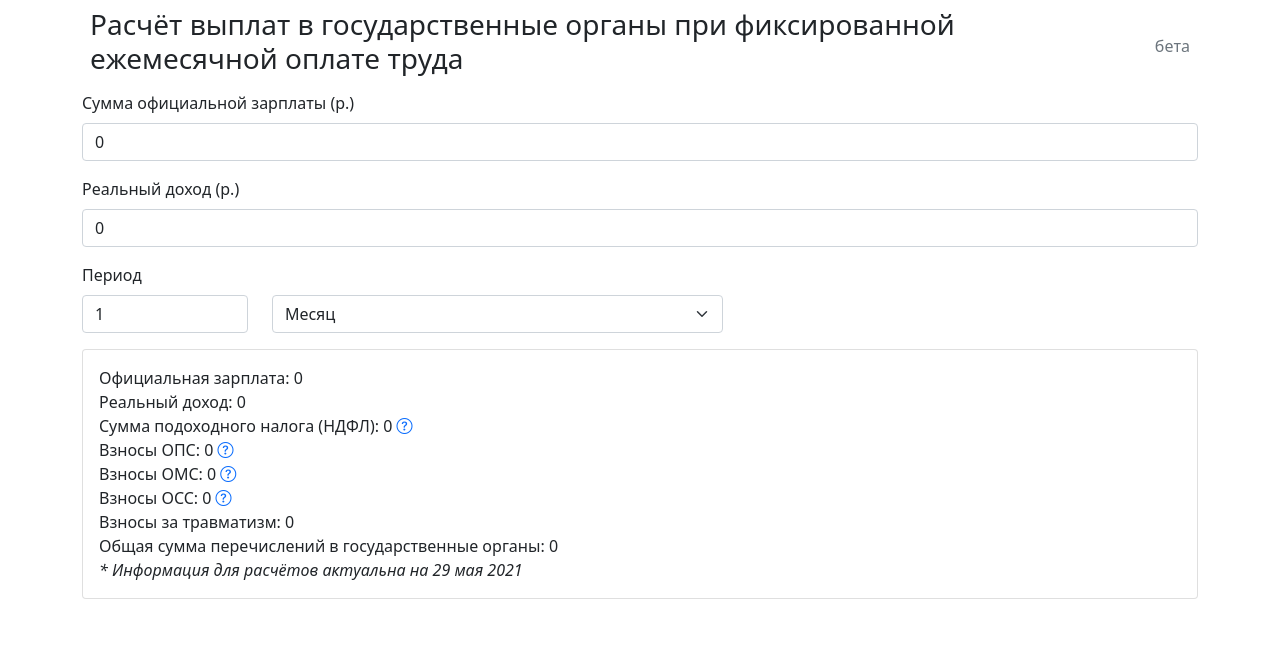
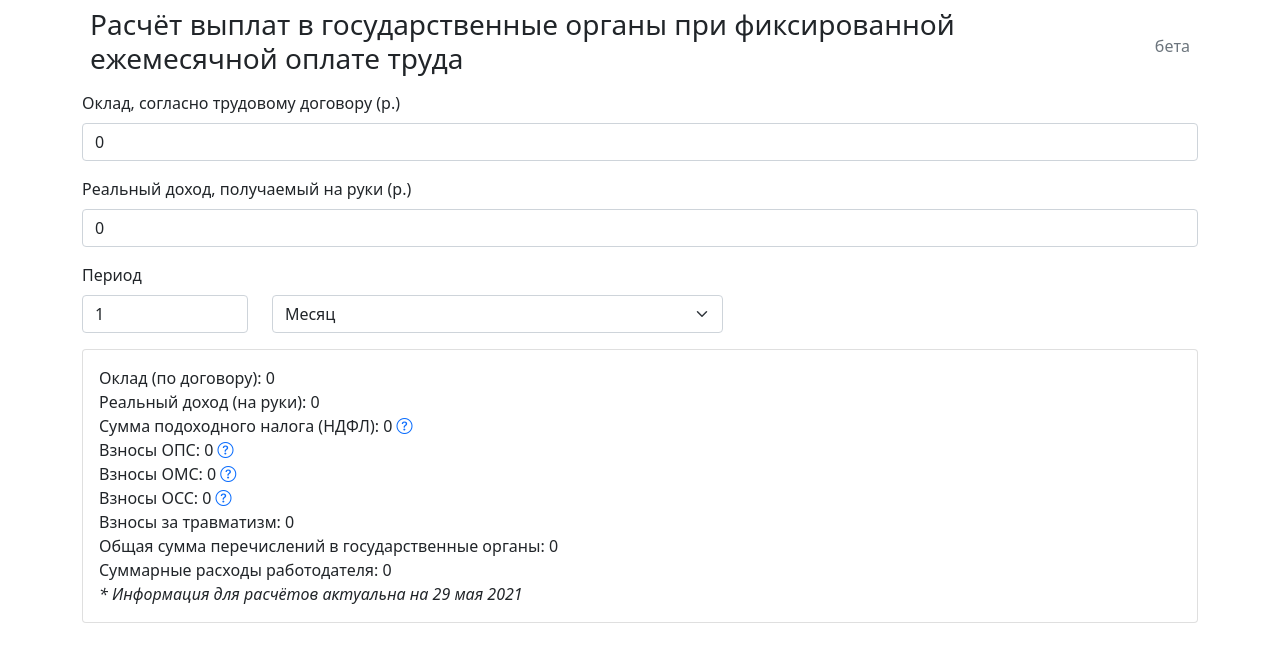
Before and after one commit to raschetnaloga/raschetnaloga.github.io, a plain HTML site: page index.html in a window 1280 px wide. Drawn offline with Linux system fonts and the light colour scheme.

Commit message:
Added company spending

```diff
--- a/index.html
+++ b/index.html
@@ -30,14 +30,14 @@
 
         <form class="needs-validation" novalidate>
             <div class="mb-3">
-                <label class="form-label" for="official_salary">Сумма официальной зарплаты (р.)</label>
+                <label class="form-label" for="official_salary">Оклад, согласно трудовому договору (р.)</label>
                 <input class="form-control" type="number" id="official_salary" min="1" value="0" onkeyup="onOfficialSalaryChange()">
                 <div class="invalid-feedback">
                     Введите число больше 0
                 </div>
             </div>
             <div class="mb-3">
-                <label class="form-label" for="revenue">Реальный доход (р.)</label>
+                <label class="form-label" for="revenue">Реальный доход, получаемый на руки (р.)</label>
                 <input class="form-control" type="number" id="revenue" min="1" value="0" onkeyup="onRevenueChange()">
                 <div class="invalid-feedback">
                     Введите число больше 0
@@ -60,8 +60,8 @@
         </form>
         <div class="card">
             <div class="card-body">
-                Официальная зарплата: <span id="total_official_salary"></span><br>
-                Реальный доход: <span id="total_revenue"></span><br>
+                Оклад (по договору): <span id="total_official_salary"></span><br>
+                Реальный доход (на руки): <span id="total_revenue"></span><br>
                 Сумма подоходного налога (НДФЛ): <span id="total_ndfl_tax"></span>
                 <a href="#hintNdfl" data-bs-toggle="collapse">
                     <span class="bi bi-question-circle"></span>
@@ -100,6 +100,7 @@
                 </div>
                 Взносы за травматизм: <span id="total_trauma_tax"></span><br>
                 Общая сумма перечислений в государственные органы: <span id="total_tax"></span><br>
+                Суммарные расходы работодателя: <span id="total_company_spending"></span><br>
                 <i>* Информация для расчётов актуальна на 29 мая 2021</i>
             </div>
         </div>
@@ -109,14 +110,14 @@
 <script>
     function onOfficialSalaryChange() {
         var officialSalary = parseInt(document.getElementById("official_salary").value);
-        document.getElementById("revenue").value = Math.round(officialSalary * 0.87);
+        document.getElementById("revenue").value = Math.round(officialSalary * 87 / 100);
         recalculate();
     }
 
 
     function onRevenueChange() {
         var revenue = parseInt(document.getElementById("revenue").value);
-        document.getElementById("official_salary").value = Math.round(revenue * 1.13);
+        document.getElementById("official_salary").value = Math.round(revenue * 100 / 87);
         recalculate();
     }
 
@@ -149,12 +150,14 @@
         var ossTax = toAmount(minimal ? totalOfficialSalary * 0.029 : 0);
         var traumaTax = toAmount(totalOfficialSalary * 0.03);
         var totalTax = ndflTax + opsTax + omsTax + ossTax + traumaTax;
+        var totalCompanySpending = totalRevenue + totalTax;
         document.getElementById("total_ndfl_tax").innerText = ndflTax.toLocaleString();
         document.getElementById("total_ops_tax").innerText = opsTax.toLocaleString();
         document.getElementById("total_oms_tax").innerText = omsTax.toLocaleString();
         document.getElementById("total_oss_tax").innerText = ossTax.toLocaleString();
         document.getElementById("total_trauma_tax").innerText = traumaTax.toLocaleString();
         document.getElementById("total_tax").innerText = totalTax.toLocaleString();
+        document.getElementById("total_company_spending").innerText = totalCompanySpending.toLocaleString();
     }
 
     recalculate();
```
